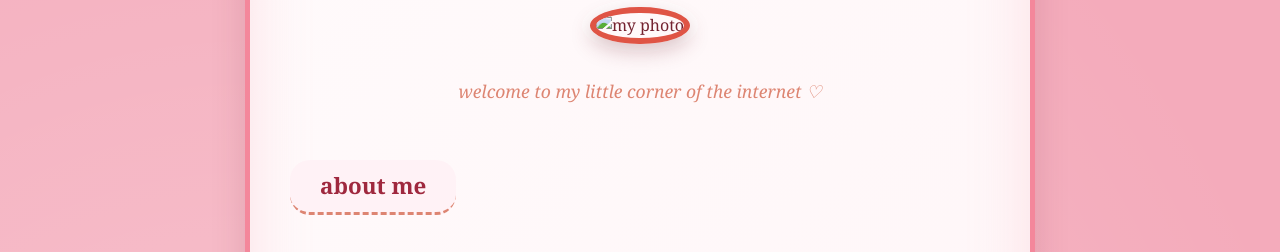
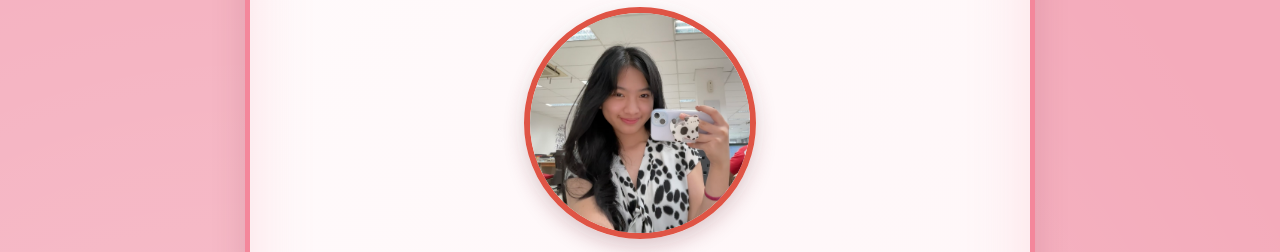
Before and after one commit to fetuttu-tech/myfirstweb, a plain HTML site: page index.html in a window 1280 px wide. Shown: the part 150-402 px from the top of the page. Drawn offline with Linux system fonts and the light colour scheme.

Commit message:
updated index.html

```diff
--- a/index.html
+++ b/index.html
@@ -347,8 +347,8 @@
         <div class="profile-section">
             <h1>hii, i'm <span style="color: var(--rose-pop);">Felisha</span>!</h1>
 
-            <!-- replace 'your-photo.jpg' with your actual photo filename -->
-            <img src="withoutglasses.heic" alt="my photo" class="profile-pic">
+
+            <img src="IMG_1303.jpeg" alt="my photo" class="profile-pic">
 
             <p style="font-style: italic; color: var(--soft-coral);">welcome to my little corner of the internet ♡</p>
         </div>
@@ -361,7 +361,7 @@
             i'm a student at: </div>
 
             <div class="school-display">
-                <!-- replace 'school-logo.png' with your school logo filename -->
+
                 <img src="logowdy.PNG" alt="school logo" class="school-logo">
                 <span>SMA Wardaya</span>
             </div>
@@ -487,13 +487,13 @@
             <p style="margin-bottom: 20px;">feel free to reach out or follow me on socials ♡</p>
 
             <div class="contact-buttons">
-                <!-- replace with your number: tel:09123456789 -->
+
                 <a href="tel:085693682268" class="contact-btn">📱 call me</a>
 
-                <!-- replace with your email -->
+
                 <a href="mailto:fetuttu@gmail.com" class="contact-btn">✉️ email</a>
 
-                <!-- replace with your instagram link -->
+
                 <a href="https://www.instagram.com/felxchaa?igsh=MTcxMndra3k3bXJ2Yw==" target="_blank" class="contact-btn">📸 instagram</a>
             </div>
         </div>
```
